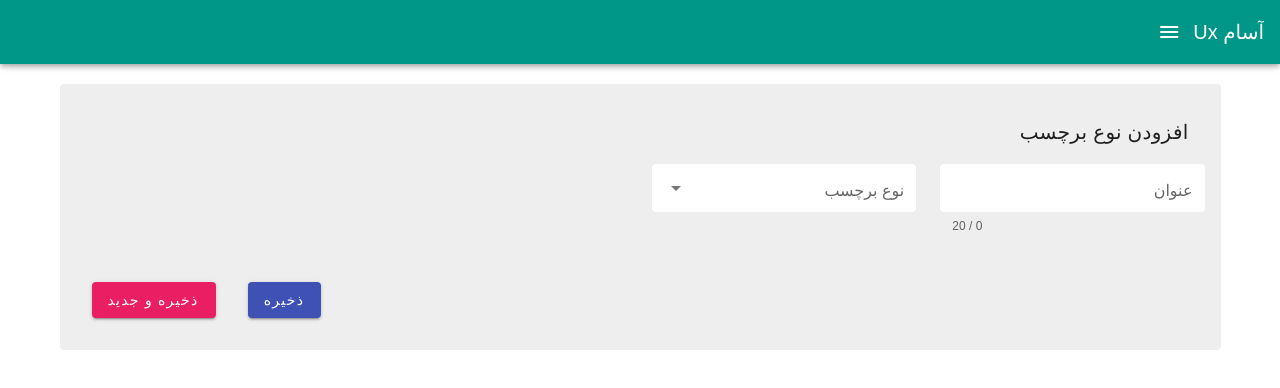
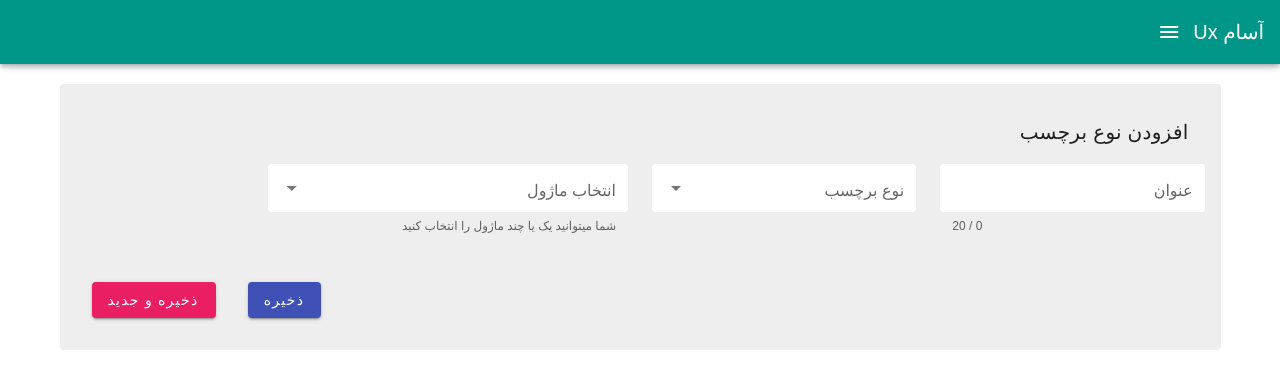
Before and after one commit to artmarydotir/as-ux, a Vue app: page /typeTag in a window 1280 px wide. Shown: the top 388 px of the page. Built offline with nearby package versions, Linux system fonts and the light colour scheme; a web font is replaced by a local one.

Commit message:
modules added.

```diff
--- a/src/components/tags/tagtype.vue
+++ b/src/components/tags/tagtype.vue
@@ -30,6 +30,21 @@
               solo
             ></v-select>
           </v-col>
+          <!-- 3 -->
+          <v-col cols="12" md="4">
+            <v-select
+              flat
+              solo
+              v-model="e7"
+              :items="modules"
+              :rules="[v => !!v || 'الزامی']"
+              label="انتخاب ماژول"
+              multiple
+              chips
+              hint="شما میتوانید یک یا چند ماژول را انتخاب کنید "
+              persistent-hint
+            ></v-select>
+          </v-col>
         </v-row>
         <!-- buttons -->
         <v-row>
@@ -53,6 +68,7 @@ export default {
     return {
       valid: true,
       typeStatusde: '',
+      e7: '',
       tagTitle: '',
       nameRules: [
         v => !!v || ' الزامی است',
@@ -62,6 +78,12 @@ export default {
         'منفرد',
         'چندگانه',
       ],
+      modules: [
+        'خبر',
+        'تبلیغات',
+        'روزنامه',
+        'مولف',
+      ],
     };
   },
 };
```
